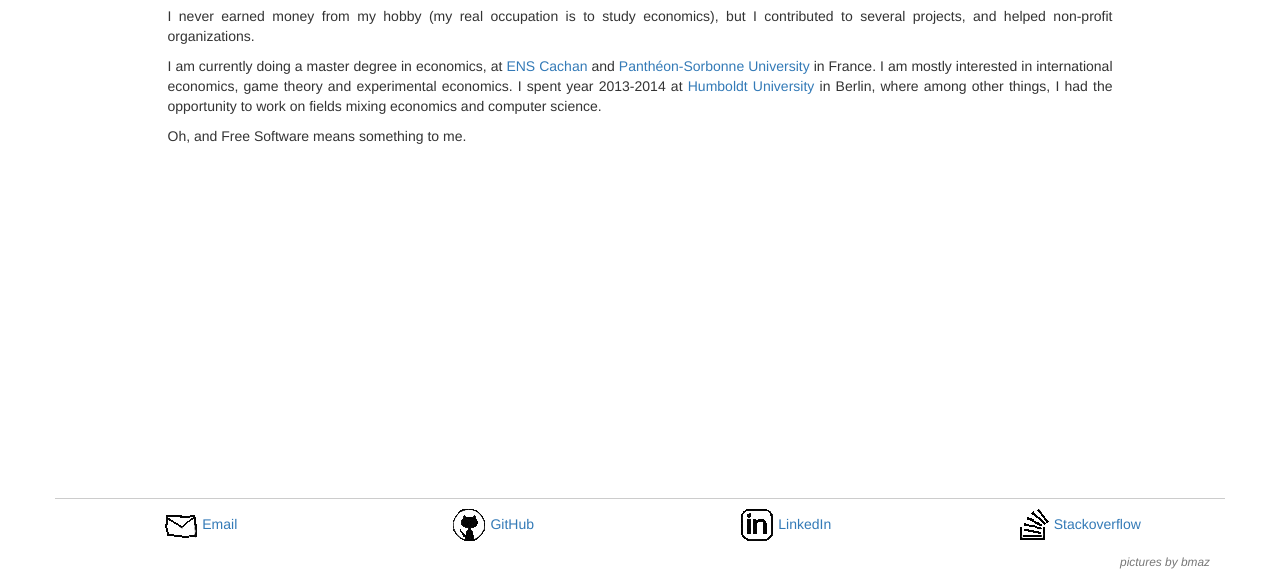
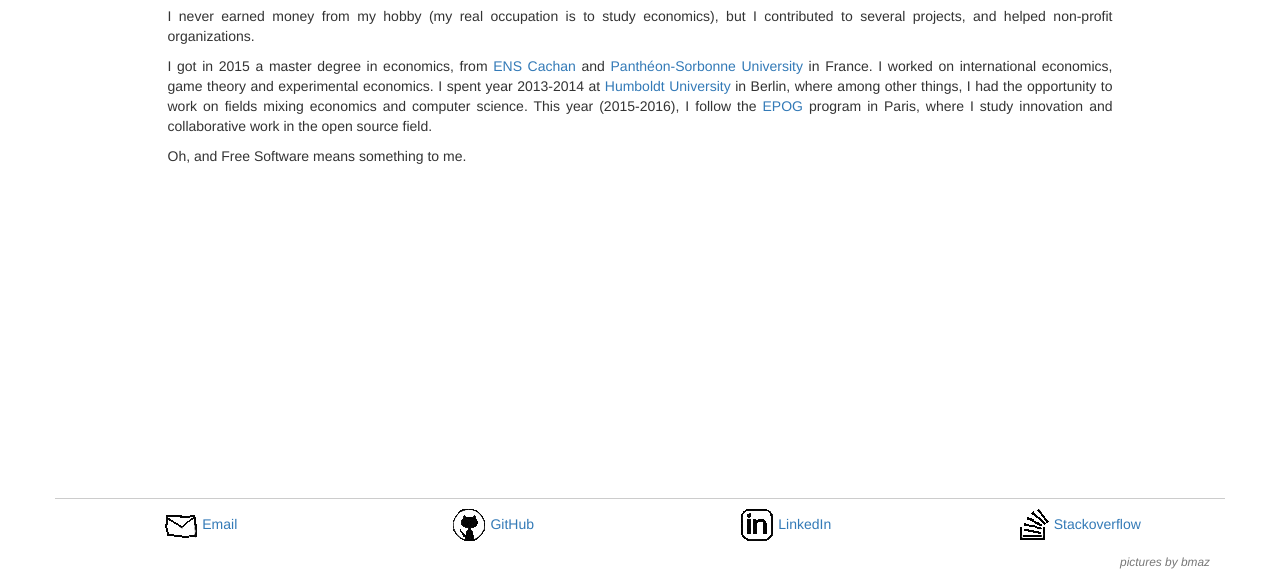
Before and after one commit to jillro/guilro.github.io, a Jekyll site: the page built from aboutme.md, in a window 1280 px wide, cut to the strip 312-900 px from the top of the page. Built offline with Jekyll 4.4.1, drawn with Linux system fonts in a browser that asks for light colours; nearby versions of some CDN libraries; Markdown is read by kramdown in place of the engine named in the settings.

Commit message:
update aboutme

```diff
--- a/aboutme.md
+++ b/aboutme.md
@@ -11,8 +11,7 @@ Between the first years of secondary school and my master degree, I also became
 
 I never earned money from my hobby (my real occupation is to study economics), but I contributed to several projects, and helped non-profit organizations.
 
-I am currently doing a master degree in economics, at [ENS Cachan] and [Panthéon-Sorbonne University] in France. I am mostly interested in international economics, game theory and experimental economics. I spent year 2013-2014 at [Humboldt University] in Berlin, where among other things, I had the opportunity to work on fields mixing economics and computer science.
-
+I got in 2015 a master degree in economics, from [ENS Cachan] and [Panthéon-Sorbonne University] in France. I worked on international economics, game theory and experimental economics. I spent year 2013-2014 at [Humboldt University] in Berlin, where among other things, I had the opportunity to work on fields mixing economics and computer science. This year (2015-2016), I follow the [EPOG] program in Paris, where I study innovation and collaborative work in the open source field.
 
 Oh, and Free Software means something to me.
 
@@ -24,3 +23,4 @@ Oh, and Free Software means something to me.
 [ENS Cachan]: http://www.ens-cachan.fr/
 [Panthéon-Sorbonne University]: http://www.univ-paris1.fr/
 [Humboldt University]: http://www.wiwi.hu-berlin.de/
+[EPOG]: http://www.cepn-paris13.fr/epog/
```
